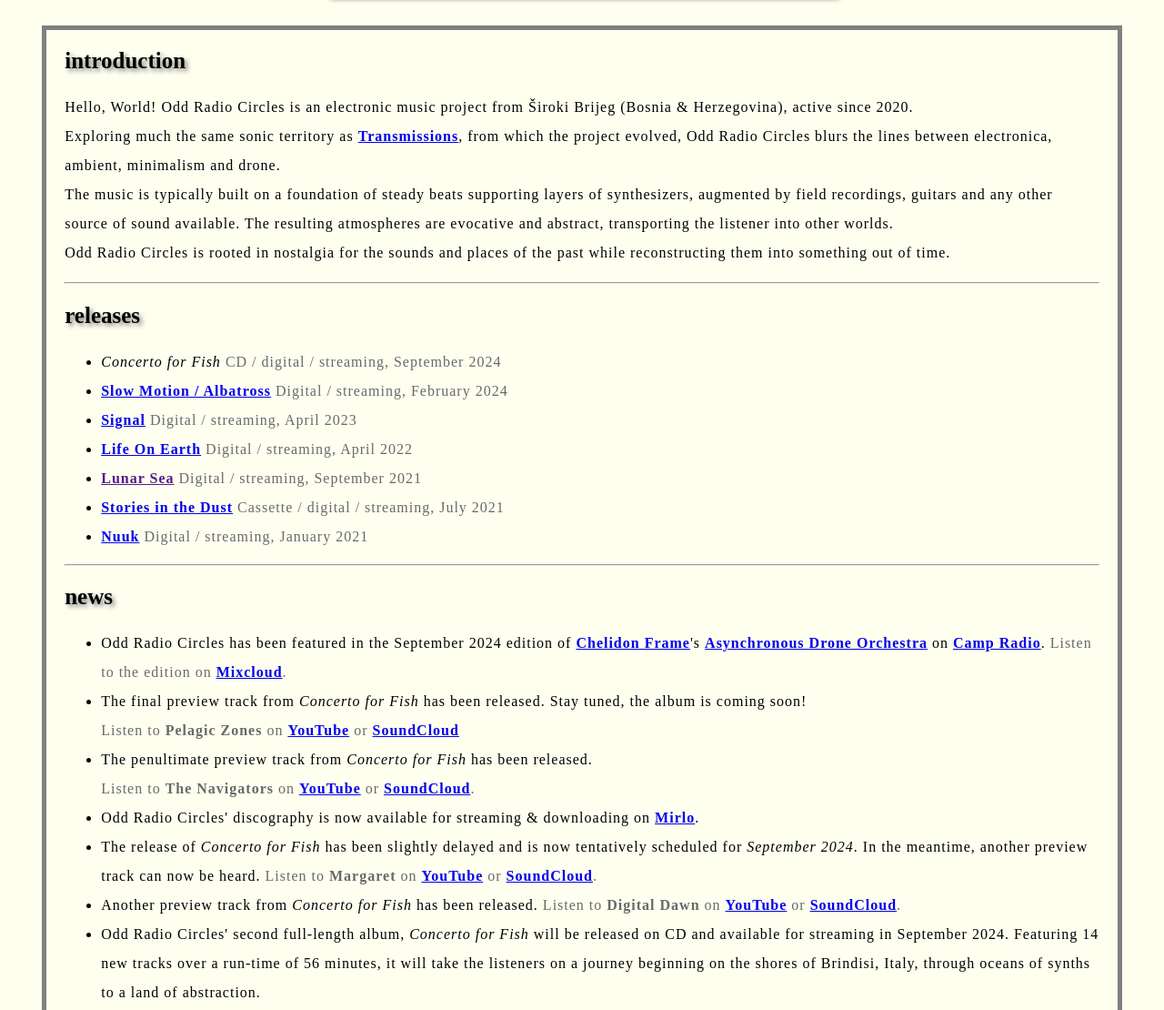
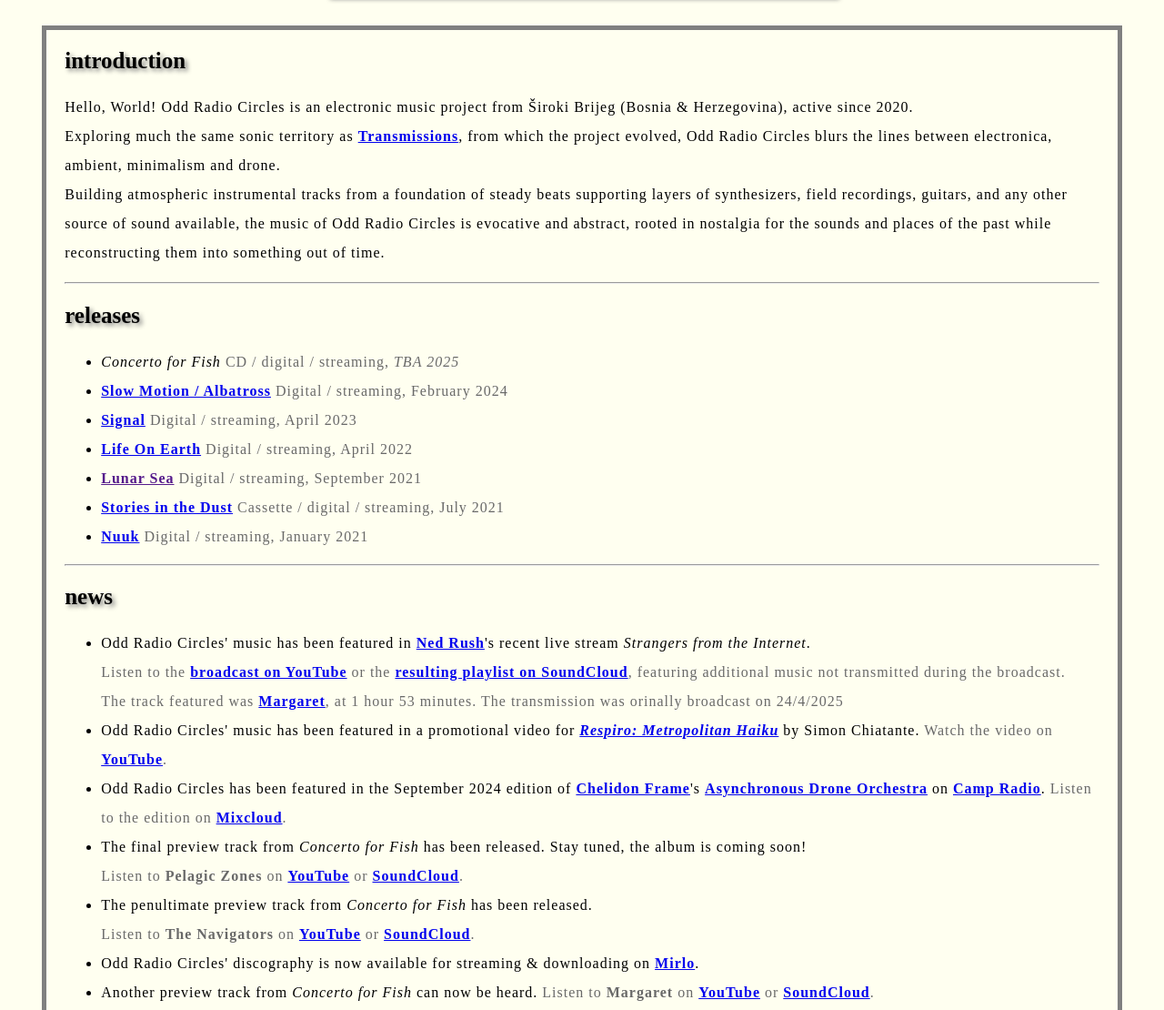
Before and after one commit to RiffLord/radiocircles-neocities, a plain HTML site: page index.html in a window 1280 px wide. Shown: the part 601-1711 px from the top of the page at 91% size. Drawn offline with Linux system fonts and the light colour scheme; a web font is replaced by a local one.

Commit message:
Rewrite bio & update news section.

```diff
--- a/index.html
+++ b/index.html
@@ -32,13 +32,12 @@
 	  the project evolved, Odd Radio Circles blurs the lines between
 	  electronica, ambient, minimalism and drone.
 	  <br>
-	  The music is typically built on a foundation of steady beats
-	  supporting layers of synthesizers, augmented by field recordings,
-	  guitars and any other source of sound available. The resulting
-	  atmospheres are evocative and abstract, transporting the listener into
-	  other worlds.
-	  <br>
-	  Odd Radio Circles is rooted in nostalgia for the sounds and places of the past while reconstructing them into something out of time.
+	  Building atmospheric instrumental tracks from a foundation
+	  of steady beats supporting layers of synthesizers, field
+	  recordings, guitars, and any other source of sound
+	  available, the music of Odd Radio Circles is evocative and
+	  abstract, rooted in nostalgia for the sounds and places of
+	  the past while reconstructing them into something out of time.
 	</p>
       </article>
 
@@ -49,7 +48,7 @@
 	<ul>
 	  <li>
             <i>Concerto for Fish</i>
-	    <span class="details">CD / digital / streaming, September 2024</span>
+	    <span class="details">CD / digital / streaming, <em>TBA 2025</em></span>
 	  </li>
 	  <li>
             <a href="https://radiocircles.bandcamp.com/track/slow-motion-albatross">Slow Motion / Albatross</a>
@@ -84,6 +83,33 @@
 	<h2>news</h2>
 	<ul>
 	  <li>
+	    Odd Radio Circles' music has been featured
+	    in <a href="https://www.youtube.com/@NedRush">Ned
+	    Rush</a>'s recent live stream <em>Strangers from the
+	      Internet</em>.
+	    <br>
+	    <span class="details">Listen to
+	      the <a href="https://www.youtube.com/watch?v=zi0EfOJLB7k">broadcast
+		on YouTube</a> or the <a href="https://soundcloud.com/nedrush/sets/strangers-from-the-internet-by">resulting
+		playlist on SoundCloud</a>, featuring additional music
+	      not transmitted during the broadcast.
+	    </span>
+	    <br>
+	    <span class="details">The track featured
+	      was <a href="https://www.youtube.com/watch?v=CrZOHAZD5Jg">Margaret</a>,
+	      at 1 hour 53 minutes. The transmission was orinally
+	      broadcast
+	      on <time datetime="2025-04-24">24/4/2025</time>
+	    </span>
+	  </li>
+	  <li>
+	    Odd Radio Circles' music has been featured in a
+	    promotional video
+	    for <em><a href="https://www.amazon.com/dp/B0DVMPQ2X4">Respiro:
+		Metropolitan Haiku</a></em> by Simon Chiatante.
+	    <span class="details">Watch the video on <a href="https://www.youtube.com/watch?v=saU4Rj1o20U">YouTube</a>.</span>
+	  </li>
+	  <li>
 	    Odd Radio Circles has been featured in the September 2024 edition of <a href="https://chelidonframe.site/home">Chelidon Frame</a>'s <a href="https://www.asynchronousdroneorchestra.eu">Asynchronous Drone Orchestra</a> on <a href="http://www.listen.camp/">Camp Radio</a>.
 	    <span class="details">Listen to the edition on <a href="https://www.mixcloud.com/camp_fr/the-asynchronous-drone-orchestras-14th-september-2024/">Mixcloud</a>.</span>
 	  </li>
@@ -95,7 +121,7 @@
 	      Listen to <strong>Pelagic Zones</strong> on
 	      <a href="https://www.youtube.com/watch?v=DPcd_C8OUA4">YouTube</a>
 	      or
-	      <a href="https://soundcloud.com/user-172684103/odd-radio-circles-pelagic-zones">SoundCloud</a>
+	      <a href="https://soundcloud.com/user-172684103/odd-radio-circles-pelagic-zones">SoundCloud</a>.
 	    </span>
 	  </li>
 	  <li>
@@ -114,10 +140,8 @@
 	    streaming & downloading on <a href="https://mirlo.space/radiocircles">Mirlo</a>.
 	  </li>
 	  <li>
-	    The release of <i>Concerto for Fish</i> has
-	    been slightly delayed and is now tentatively scheduled
-	    for <em>September 2024</em>. In the meantime, another
-	    preview track can now be heard.
+	    Another preview track from <i>Concerto for Fish</i> can
+	    now be heard.
 	    <span class="details">
 	      Listen to <strong>Margaret</strong> on
 	      <a href="https://www.youtube.com/watch?v=CrZOHAZD5Jg">YouTube</a>
@@ -135,7 +159,7 @@
 	  <li>
 	    Odd Radio Circles' second full-length album, <i>Concerto for
 	      Fish</i> will be released on CD and available for streaming in
-	    September 2024. Featuring 14 new tracks over a run-time of 56
+	    2025. Featuring 14 new tracks over a run-time of 56
 	    minutes, it will take the listeners on a journey beginning on
 	    the shores of <span lang="it">Brindisi</span>, Italy, through
 	    oceans of synths to a land of abstraction.
@@ -149,7 +173,7 @@
 	  <li>
 	    Odd Radio Circles contributed original material to the March 2023 edition of <a href="https://chelidonframe.site/home">Chelidon Frame</a>'s <a href="https://www.asynchronousdroneorchestra.eu">Asynchronous Drone Orchestra</a>, featured on <a href="http://www.listen.camp/">Camp Radio</a>.
 	    <br>
-	    <span class="details">Listen to the edition on <a href="https://www.mixcloud.com/camp_fr/the-asynchronous-drone-orchestras-04th-march-2023/">Mixcloud</a> and to the resulting track on <a href="https://radiocircles.bandcamp.com/track/signal">Bandcamp</a>.</span>.
+	    <span class="details">Listen to the edition on <a href="https://www.mixcloud.com/camp_fr/the-asynchronous-drone-orchestras-04th-march-2023/">Mixcloud</a> and to the resulting track on <a href="https://radiocircles.bandcamp.com/track/signal">Bandcamp</a>.</span>
 	  </li>
 	  <li>
 	    <a href="https://www.facebook.com/events/347819120510152/">㊊ Stories in the Dust ㊊ Listening Party & Selezione Musicale by Odd Radio Circles</a>
@@ -161,7 +185,7 @@
 	    presented
 	    at <a href="https://cinainitalia.com/2021/08/31/concorso-per-la-cultura-e-il-turismo-cinese-sotto-la-stessa-luna-insieme/"><span lang="it">Concorso per la cultura e il turismo cinese, "Sotto la stessa luna insieme"</span></a>, organized by the National Office of Chinese Tourism at Rome, Italy.
 	    <br>
-	    <span class="details"><a href="https://radiocircles.bandcamp.com/track/lunar-sea">Listen on Bandcamp</a></span>
+	    <span class="details"><a href="https://radiocircles.bandcamp.com/track/lunar-sea">Listen on Bandcamp</a>.</span>
 	  </li>
 	  <li>
 	    <a href="https://www.mixcloud.com/Syntheclectico/whyr-syntheclectico-program-2044-sounds-of-the-aurora/" target="_blank" rel="noopener noreferrer">
@@ -169,7 +193,7 @@
 	    </a>
 	    <br>
 	    <span class="details">
-	      Baton Rouge Community Radio <a href="http://whyr.org/">WHYR 96.9 FM</a> Louisiana, USA, 31/10/2020
+	      Baton Rouge Community Radio <a href="http://whyr.org/">WHYR 96.9 FM</a> Louisiana, USA, <time datetime="2020-10-31">31/10/2020</time>
 	    </span>
 	  </li>
 	</ul>
--- a/styles/style.css
+++ b/styles/style.css
@@ -93,7 +93,8 @@ address {
 /* Part of the header is enclosed in a div to properly set the layout. */
 .hdr {
     display: grid;
-    grid-template-columns: 1fr 3fr 1fr;
+    /* grid-template-columns: 1fr 3fr 1fr; */
+    grid-template-columns: repeat(3, 1fr);
     grid-template-rows: 2fr 1fr;
 }
 
```
